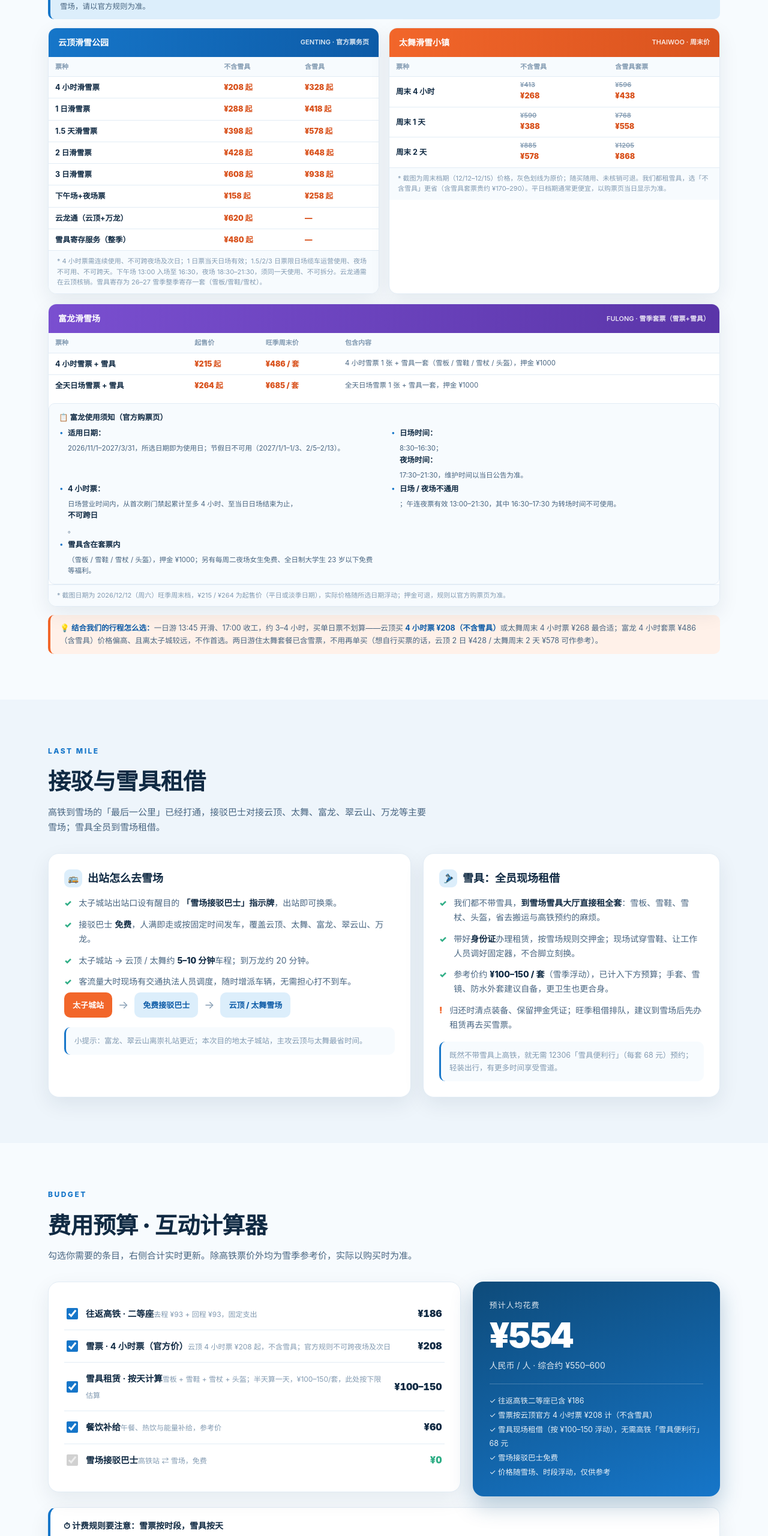
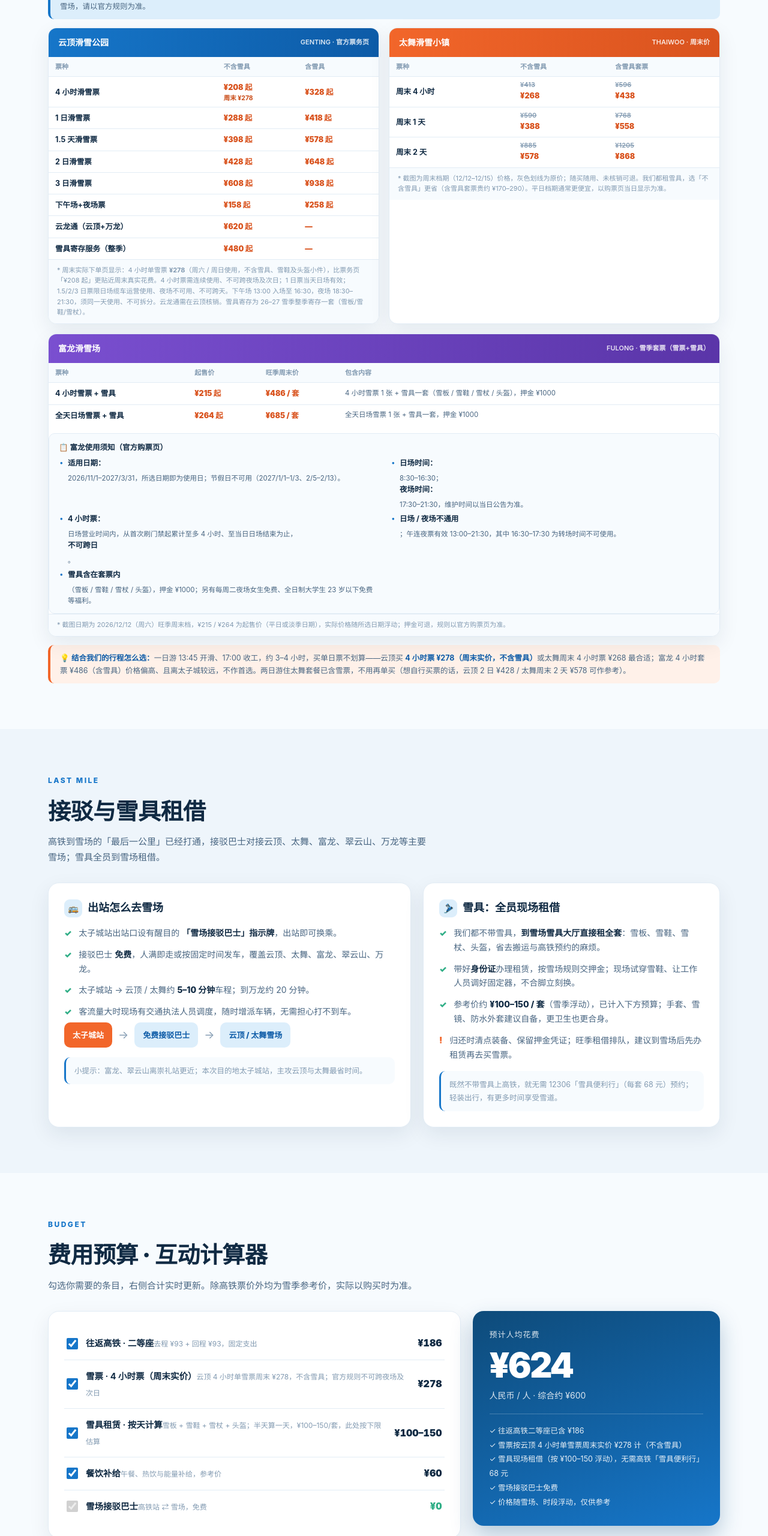
Before and after one commit to Tisure/SilverSlope, a plain HTML site: page index.html in a window 1280 px wide. Shown: the part 6860-9420 px from the top of the page at 60% size. Drawn offline with Linux system fonts and the light colour scheme.

Commit message:
Use actual weekend price 278 for Genting 4h ticket

```diff
--- a/index.html
+++ b/index.html
@@ -231,6 +231,7 @@
   .ticket-card td:first-child{font-weight:700;color:var(--ink)}
   .ticket-card .pr{font-weight:900;color:#d9531e;white-space:nowrap}
   .ticket-card .pr .old{display:block;font-weight:600;color:var(--ink3);text-decoration:line-through;font-size:11px;line-height:1.2;margin-bottom:1px}
+  .ticket-card .pr .wk{display:block;font-size:10.5px;color:#c94a15;font-weight:700;margin-top:2px;line-height:1.2}
   .ticket-card .pr .dash{color:var(--ink3)}
   .ticket-card .tf{padding:9px 14px;background:var(--bg2);font-size:11px;color:var(--ink3);line-height:1.6;border-top:1px solid var(--line)}
   .rdownside{margin-top:10px;background:rgba(242,102,42,.16);border:1px solid rgba(255,190,150,.35);border-radius:9px;padding:9px 12px;font-size:12.5px;color:#ffe0cc;line-height:1.55}
@@ -614,7 +615,7 @@
           <table>
             <thead><tr><th>票种</th><th>不含雪具</th><th>含雪具</th></tr></thead>
             <tbody>
-              <tr><td>4 小时滑雪票</td><td class="pr">¥208 起</td><td class="pr">¥328 起</td></tr>
+              <tr><td>4 小时滑雪票</td><td class="pr">¥208 起<span class="wk">周末 ¥278</span></td><td class="pr">¥328 起</td></tr>
               <tr><td>1 日滑雪票</td><td class="pr">¥288 起</td><td class="pr">¥418 起</td></tr>
               <tr><td>1.5 天滑雪票</td><td class="pr">¥398 起</td><td class="pr">¥578 起</td></tr>
               <tr><td>2 日滑雪票</td><td class="pr">¥428 起</td><td class="pr">¥648 起</td></tr>
@@ -624,7 +625,7 @@
               <tr><td>雪具寄存服务（整季）</td><td class="pr">¥480 起</td><td class="pr dash">—</td></tr>
             </tbody>
           </table>
-          <div class="tf">* 4 小时票需连续使用、不可跨夜场及次日；1 日票当天日场有效；1.5/2/3 日票限日场缆车运营使用、夜场不可用、不可跨天。下午场 13:00 入场至 16:30，夜场 18:30–21:30，须同一天使用、不可拆分。云龙通需在云顶核销。雪具寄存为 26–27 雪季整季寄存一套（雪板/雪鞋/雪杖）。</div>
+          <div class="tf">* 周末实际下单页显示：4 小时单雪票 <b>¥278</b>（周六 / 周日使用，不含雪具、雪鞋及头盔小件），比票务页「¥208 起」更贴近周末真实花费。4 小时票需连续使用、不可跨夜场及次日；1 日票当天日场有效；1.5/2/3 日票限日场缆车运营使用、夜场不可用、不可跨天。下午场 13:00 入场至 16:30，夜场 18:30–21:30，须同一天使用、不可拆分。云龙通需在云顶核销。雪具寄存为 26–27 雪季整季寄存一套（雪板/雪鞋/雪杖）。</div>
         </div>
         <div class="ticket-card t">
           <div class="th">太舞滑雪小镇 <small>THAIWOO · 周末价</small></div>
@@ -660,7 +661,7 @@
           <div class="tf">* 截图日期为 2026/12/12（周六）旺季周末档，¥215 / ¥264 为起售价（平日或淡季日期），实际价格随所选日期浮动；押金可退，规则以官方购票页为准。</div>
         </div>
       </div>
-      <div class="ticket-note" style="border-left-color:var(--accent);background:var(--accent-soft);margin-top:14px;margin-bottom:0">💡 <b>结合我们的行程怎么选：</b>一日游 13:45 开滑、17:00 收工，约 3–4 小时，买单日票不划算——云顶买 <b>4 小时票 ¥208（不含雪具）</b>或太舞周末 4 小时票 ¥268 最合适；富龙 4 小时套票 ¥486（含雪具）价格偏高、且离太子城较远，不作首选。两日游住太舞套餐已含雪票，不用再单买（想自行买票的话，云顶 2 日 ¥428 / 太舞周末 2 天 ¥578 可作参考）。</div>
+      <div class="ticket-note" style="border-left-color:var(--accent);background:var(--accent-soft);margin-top:14px;margin-bottom:0">💡 <b>结合我们的行程怎么选：</b>一日游 13:45 开滑、17:00 收工，约 3–4 小时，买单日票不划算——云顶买 <b>4 小时票 ¥278（周末实价，不含雪具）</b>或太舞周末 4 小时票 ¥268 最合适；富龙 4 小时套票 ¥486（含雪具）价格偏高、且离太子城较远，不作首选。两日游住太舞套餐已含雪票，不用再单买（想自行买票的话，云顶 2 日 ¥428 / 太舞周末 2 天 ¥578 可作参考）。</div>
     </div>
   </div>
 </section>
@@ -714,18 +715,18 @@
     <div class="budget-grid">
       <div class="panel reveal" id="costBox">
         <label class="cost-row"><input type="checkbox" data-cost="186" checked><span><span class="cname">往返高铁 · 二等座</span><span class="cdesc">去程 ¥93 + 回程 ¥93，固定支出</span></span><span class="cprice num">¥186</span></label>
-        <label class="cost-row"><input type="checkbox" data-cost="208" checked><span><span class="cname">雪票 · 4 小时票（官方价）</span><span class="cdesc">云顶 4 小时票 ¥208 起，不含雪具；官方规则不可跨夜场及次日</span></span><span class="cprice num">¥208</span></label>
+        <label class="cost-row"><input type="checkbox" data-cost="278" checked><span><span class="cname">雪票 · 4 小时票（周末实价）</span><span class="cdesc">云顶 4 小时单雪票周末 ¥278，不含雪具；官方规则不可跨夜场及次日</span></span><span class="cprice num">¥278</span></label>
         <label class="cost-row"><input type="checkbox" data-cost="100" checked><span><span class="cname">雪具租赁 · 按天计算</span><span class="cdesc">雪板 + 雪鞋 + 雪杖 + 头盔；半天算一天，¥100–150/套，此处按下限估算</span></span><span class="cprice num">¥100–150</span></label>
         <label class="cost-row"><input type="checkbox" data-cost="60" checked><span><span class="cname">餐饮补给</span><span class="cdesc">午餐、热饮与能量补给，参考价</span></span><span class="cprice num">¥60</span></label>
         <label class="cost-row free"><input type="checkbox" data-cost="0" checked disabled><span><span class="cname">雪场接驳巴士</span><span class="cdesc">高铁站 ⇄ 雪场，免费</span></span><span class="cprice num">¥0</span></label>
       </div>
       <div class="summary reveal">
         <div class="lbl">预计人均花费</div>
-        <div class="total num" id="totalCost">¥554</div>
-        <div class="unit">人民币 / 人 · 综合约 ¥550–600</div>
+        <div class="total num" id="totalCost">¥624</div>
+        <div class="unit">人民币 / 人 · 综合约 ¥600</div>
         <div class="included">
           ✓ 往返高铁二等座已含 ¥186<br>
-          ✓ 雪票按云顶官方 4 小时票 ¥208 计（不含雪具）<br>
+          ✓ 雪票按云顶 4 小时单雪票周末实价 ¥278 计（不含雪具）<br>
           ✓ 雪具现场租借（按 ¥100–150 浮动），无需高铁「雪具便利行」68 元<br>
           ✓ 雪场接驳巴士免费<br>
           ✓ 价格随雪场、时段浮动，仅供参考
@@ -735,7 +736,7 @@
     <div class="billing-note reveal">
       <h4>⏱ 计费规则要注意：雪票按时段，雪具按天</h4>
       <div class="bn-grid">
-        <div class="bn-item"><span class="bn-ic">🎫</span><b>雪票按时段购买（以官方规则为准）：</b>云顶有 4 小时 / 1 日 / 多日票等，<b>4 小时票须连续使用、1 日票限当天日场，均不可跨夜场及次日</b>。我们只滑一下午，买 4 小时票最划算；太舞周末 4 小时票 ¥268、1 天票 ¥388（原价 ¥590）。</div>
+        <div class="bn-item"><span class="bn-ic">🎫</span><b>雪票按时段购买（以官方规则为准）：</b>云顶有 4 小时 / 1 日 / 多日票等，<b>4 小时票须连续使用、1 日票限当天日场，均不可跨夜场及次日</b>。我们只滑一下午，买 4 小时票最划算：云顶周末实价 ¥278、太舞周末 ¥268；太舞 1 天票 ¥388（原价 ¥590）。</div>
         <div class="bn-item"><span class="bn-ic">🎿</span><b>雪具按天计算：</b>租赁以「天」为单位，<b>半天也算一天</b>。我们这次下午到、傍晚还，虽然只滑几小时，仍按一整天收费（参考价 ¥100–150 / 套）。注意雪票「含雪具」款通常比单买贵，我们都租雪具，买「不含雪具」票更省。</div>
       </div>
     </div>
```
